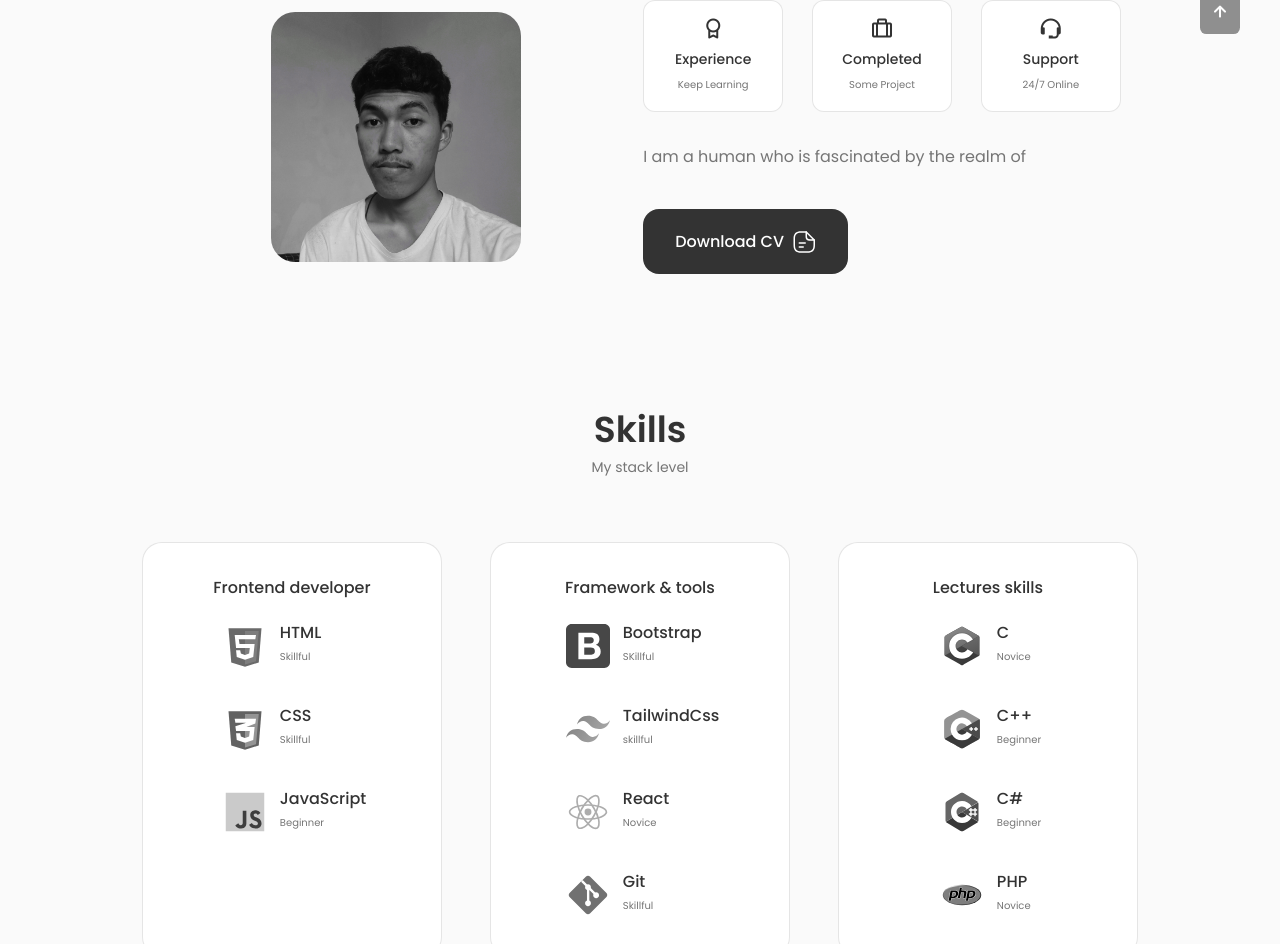
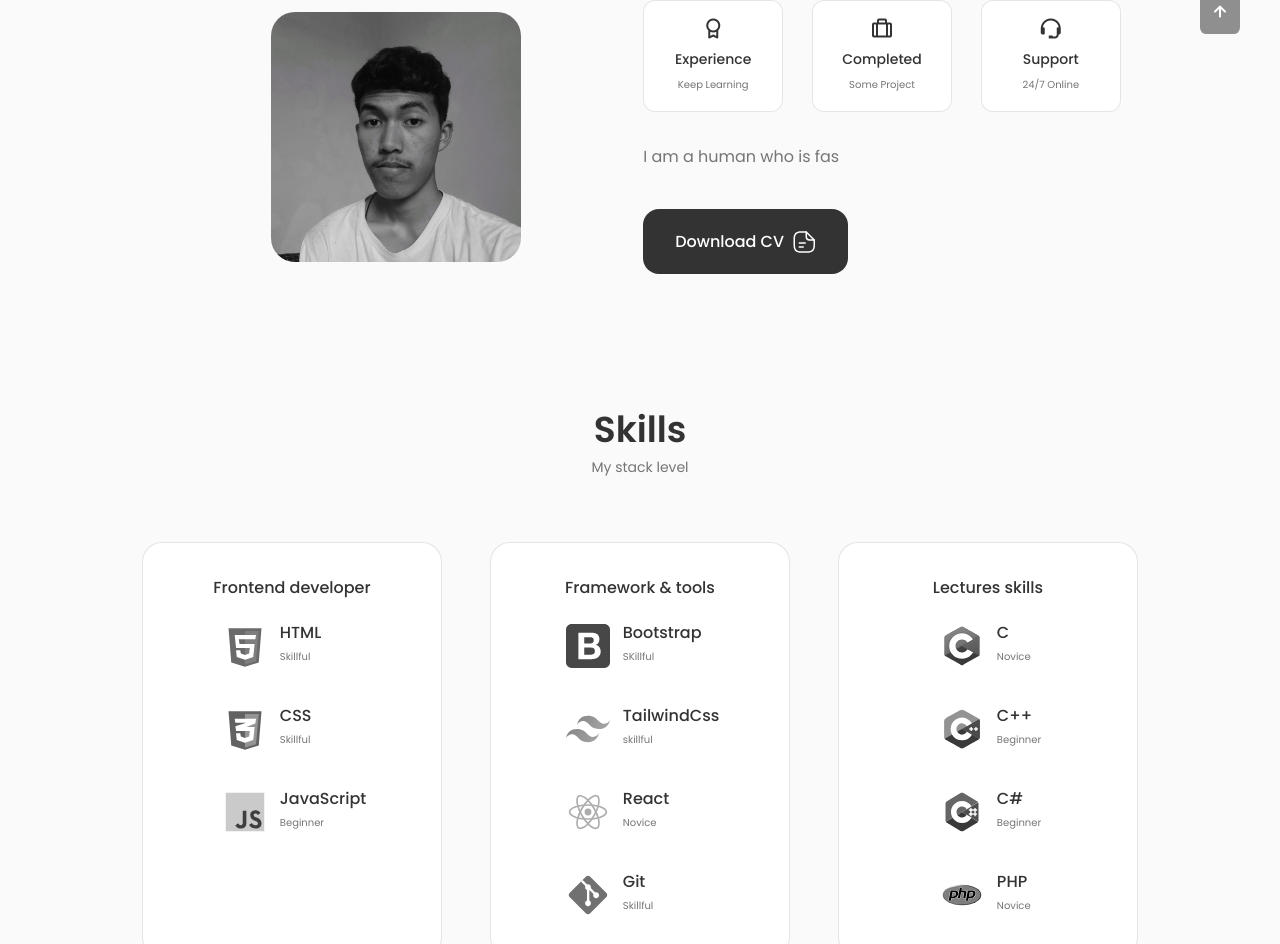
Before and after one commit to damar-glh/me, a React (Create React App) app: page / in a window 1280 px wide. Shown: the part 926-1870 px from the top of the page. Built offline with nearby package versions, Linux system fonts and the light colour scheme.

Commit message:
update: about-page

```diff
--- a/src/components/about/About.jsx
+++ b/src/components/about/About.jsx
@@ -9,16 +9,18 @@ const About = ({isDarkMode}) => {
   const text = " I am a human who is fascinated by the realm of technology, particularly in the realm of development and creation. I strive to continually expand my knowledge and gain fresh experiences. However, concurrently, my fondness for philosophy grants me expertise in comprehending identity and the significance of life. ";
 
   useEffect(() => {
+    let interval;
     let currentIndex = 0;
-    const interval = setInterval(() => {
-      if (currentIndex < text.length) {
-        setAnimatedText(prevText => prevText + text[currentIndex]);
-        currentIndex++;
-      } else {
-        clearInterval(interval);
+
+    const animateText = () => {
+      if(currentIndex === text.length) {
+        currentIndex = 0;
       }
-    }, 100);
+      setAnimatedText(text.substring(0, currentIndex + 1 ));
+      currentIndex++;
+    }
 
+    interval = setInterval(animateText, 200);
     return () => clearInterval(interval);
   }, [text]);
 
```
